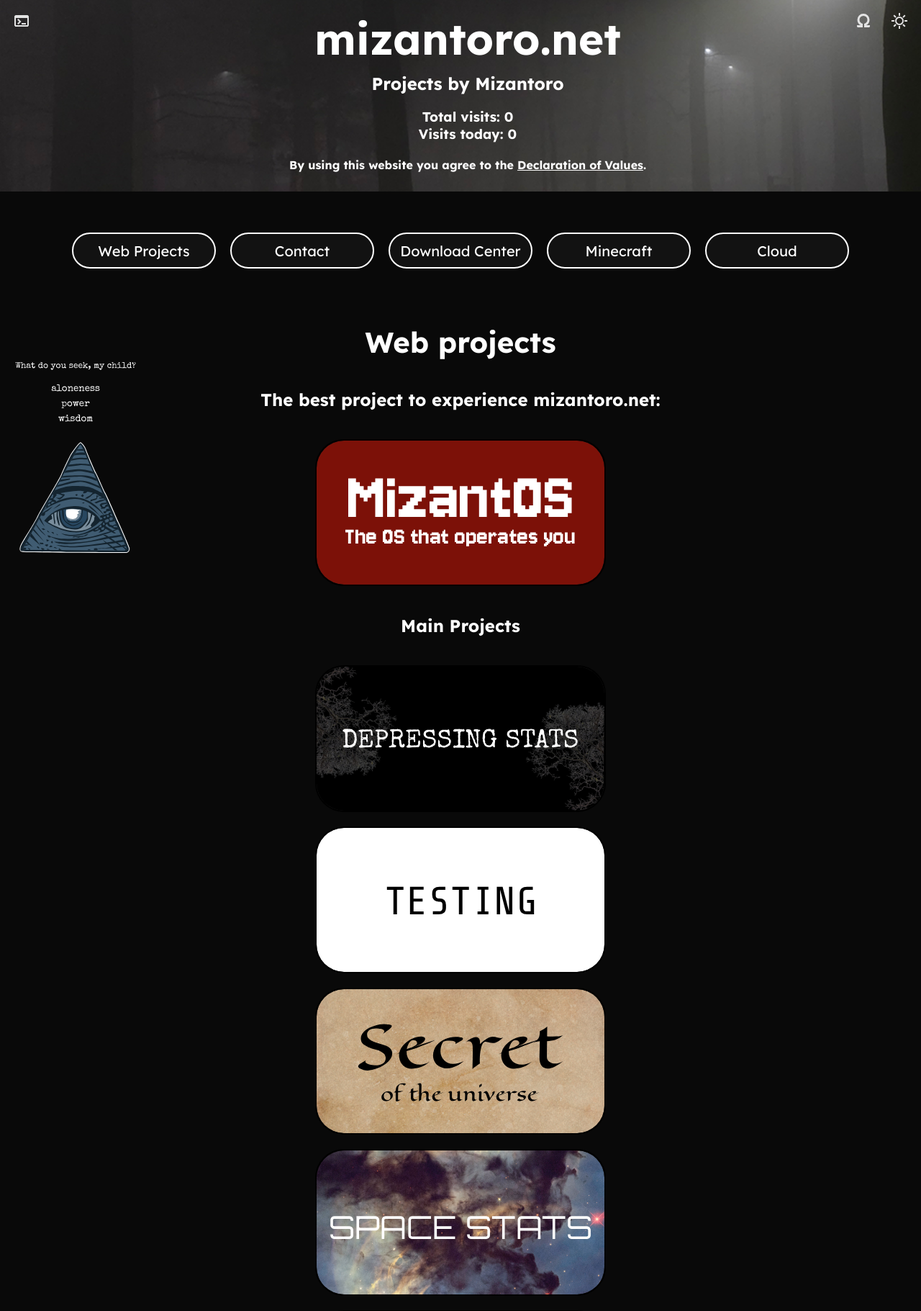
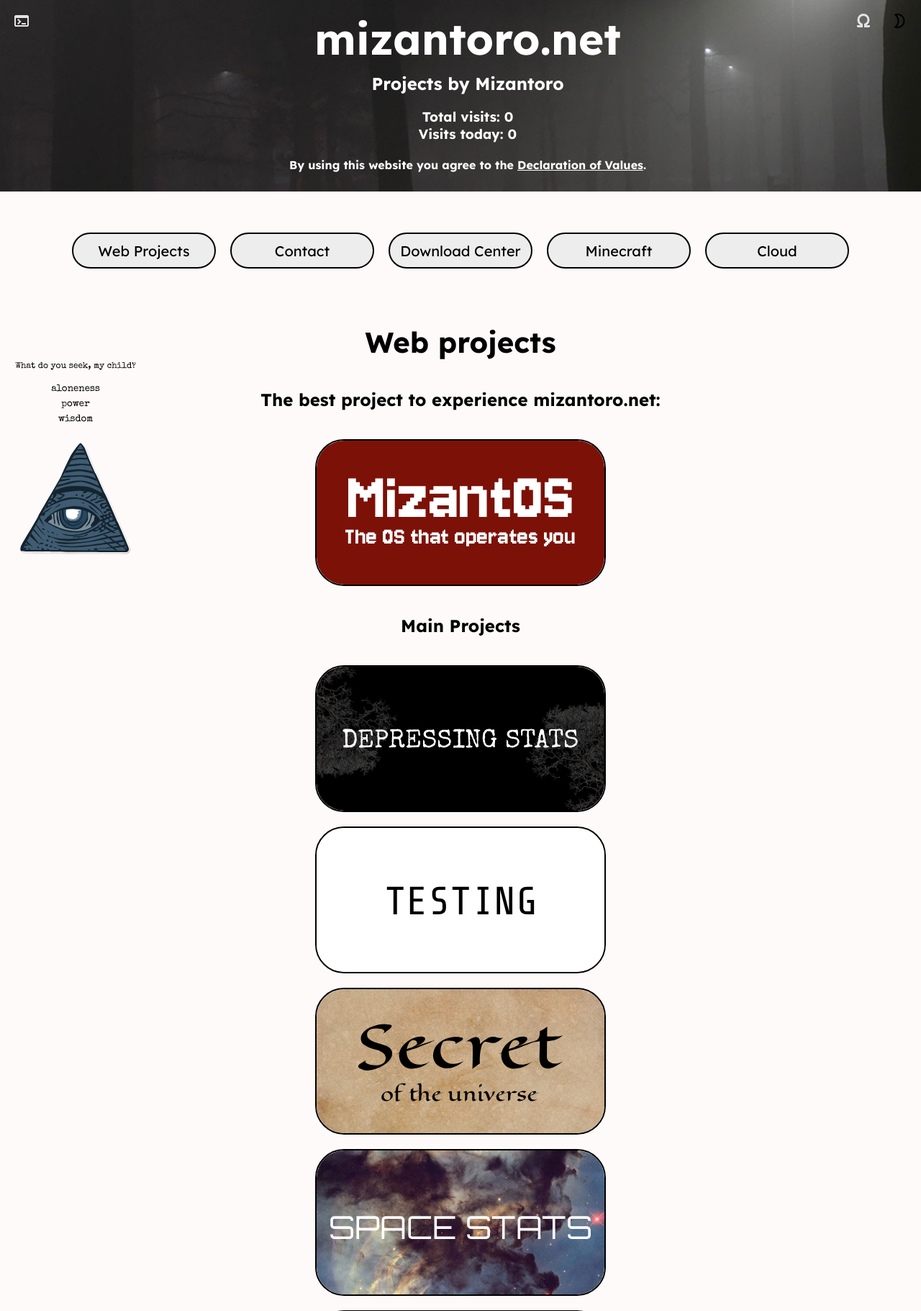
Before and after one commit to Mizantoro/website, a PHP site: page / in a window 1280 px wide. Shown: the top 1821 px of the page at 72% size. Run offline with PHP 8.4, Linux system fonts and the light colour scheme; grey boxes are pictures that could not be loaded.

Commit message:
Add auto detection of user theme

```diff
--- a/css/index.css
+++ b/css/index.css
@@ -32,6 +32,7 @@ body {
 }
 a {
     cursor: pointer;
+    color: var(--text-color);
 }
 p {
     font-size: 30px;
@@ -74,7 +75,9 @@ button {
     margin-bottom: 10px;
     color: white;
 }
-#welcome h3, h4, a {
+#welcome h3,
+#welcome h4,
+#welcome a {
     color: white;
 }
 #theme_toggle {
--- a/js/index.js
+++ b/js/index.js
@@ -203,6 +203,7 @@ async function switchTheme() {
         root.style.setProperty('--background-color', '#FFFAFA');
         root.style.setProperty('--background-color-higher', '#ededed');
         root.style.setProperty('--text-color', 'black');
+
         document.getElementById("theme_toggle_img").src="media/pictures/index/ico/night.svg";
     }
     else {
@@ -256,6 +257,14 @@ window.onload = async function () {
 
     if (Math.floor(Math.random() * 20) === 0) {
         toggleDiv("captcha_container");
+    }
+
+
+// Source - https://stackoverflow.com/a/57795518
+// Posted by Mark Szabo, modified by community. See post 'Timeline' for change history
+// Retrieved 2026-05-25, License - CC BY-SA 4.0
+    if (window.matchMedia && window.matchMedia('(prefers-color-scheme: light)').matches) {
+        switchTheme();
     }
 }
 
```
